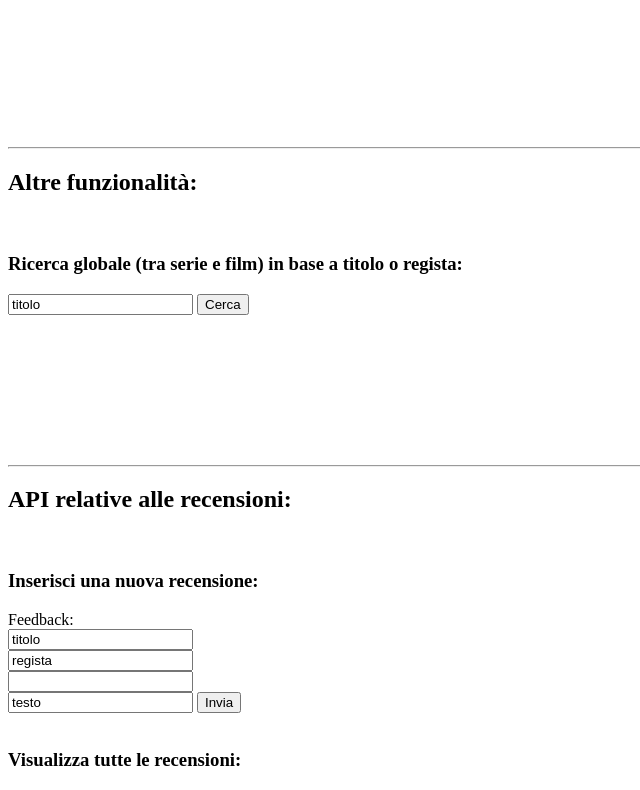
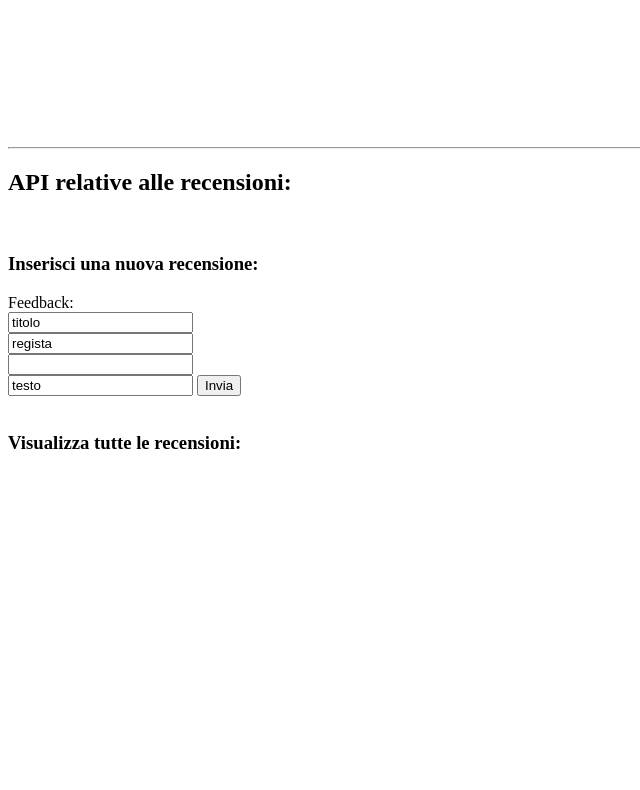
Before and after one commit to Organizzazione-IngSoftware/bancoLavoroD4, a website: page MoViewerNet/static/index.html in a window 1280 px wide. Shown: the part 1761-2551 px from the top of the page, without its empty margins (0-640 px from the left). After the commit the page ends 2234 px from the top, so only its background shows below. Drawn offline with Linux system fonts and the light colour scheme; no server answers.

Commit message:
ultimo commit

```diff
--- a/MoViewerNet/static/index.html
+++ b/MoViewerNet/static/index.html
@@ -89,18 +89,6 @@
 
 
     <br /><br /><br /><br /><br /><br /><br /><hr>
-    <h2>Altre funzionalità:</h2> <br />
-
-    <h3>Ricerca globale (tra serie e film) in base a titolo o regista:</h3>
-    <form name="globalForm" id="globalForm">
-      <input name="titolo" value="titolo" id="globalTitolo" />
-      <button type="button" onclick="trovaTitoloRegistaGlobale()">Cerca</button>
-    </form>
-    <ul id="globale"></ul>
-
-
-
-    <br /><br /><br /><br /><br /><br /><br /><hr>
     <h2>API relative alle recensioni:</h2> <br />
 
     <h3>Inserisci una nuova recensione:</h3>
--- a/MoViewerNet/static/script.js
+++ b/MoViewerNet/static/script.js
@@ -311,60 +311,3 @@ function trovaTutteRecensioni() {
     .catch( error => console.error(error) );
 };
 trovaTutteRecensioni();
-
-
-
-//Altre API
-
-function trovaTitoloRegistaGlobale() {
-    const ul = document.getElementById('globale');
-    const name = document.getElementById('globalTitolo').value;
-    ul.textContent = '';
-    fetch('../api/v1/serie/getByTitleRegist/' + name, {
-        method: 'GET',
-        headers: {
-            'Content-Type': 'application/json',
-        },
-    })
-    .then((res) => res.json())
-    .then(function(data) {
-        return data.map(function(serie) {
-            // let bookId = book.self.substring(book.self.lastIndexOf('/') + 1);
-            let li = document.createElement('li');
-            let span = document.createElement('span');
-            // span.innerHTML = `<a href="${book.self}">${book.title}</a>`;
-            let a = document.createElement('a');
-            a.href = serie.self;
-            a.textContent = serie.titolo + ", " + serie.regista;
-            // span.innerHTML += `<button type="button" onclick="takeBook('${book.self}')">Take the book</button>`
-            span.appendChild(a);
-            li.appendChild(span);
-            ul.appendChild(li);
-        })
-    })
-    .catch( error => console.error(error) );
-
-    fetch('../api/v1/movie/getByTitleRegist/' + name, {
-        method: 'GET',
-        headers: {
-            'Content-Type': 'application/json',
-        },
-    })
-    .then((res) => res.json())
-    .then(function(data) {
-        return data.map(function(movie) {
-            // let bookId = book.self.substring(book.self.lastIndexOf('/') + 1);
-            let li = document.createElement('li');
-            let span = document.createElement('span');
-            // span.innerHTML = `<a href="${book.self}">${book.title}</a>`;
-            let a = document.createElement('a');
-            a.href = serie.self;
-            a.textContent = movie.titolo + ", " + movie.regista;
-            // span.innerHTML += `<button type="button" onclick="takeBook('${book.self}')">Take the book</button>`
-            span.appendChild(a);
-            li.appendChild(span);
-            ul.appendChild(li);
-        })
-    })
-    .catch( error => console.error(error) );
-};
```
